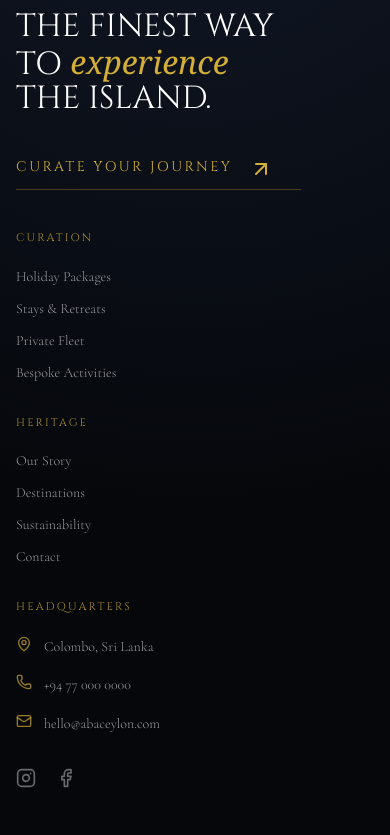
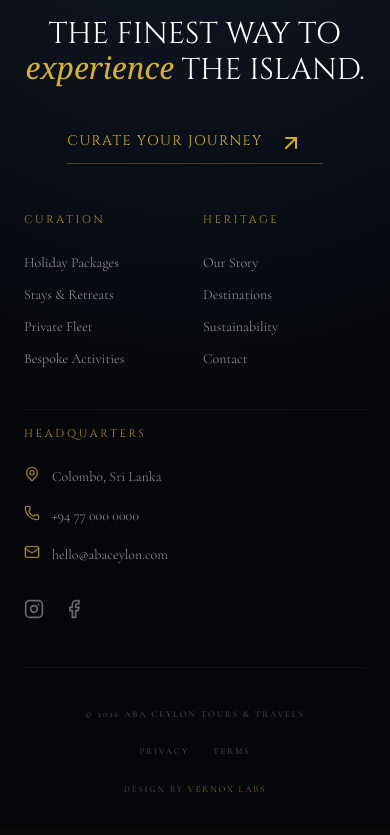
Before and after one commit to Aba-Ceylon/frontend, a Next.js app: page /packages in a window 390 px wide. Shown: the part 3589-4424 px from the top of the page. Built offline with nearby package versions, Linux system fonts and the light colour scheme; no server answers; a web font is replaced by a local one.

Commit message:
ref: minor refactor

```diff
--- a/src/components/layout/Footer.tsx
+++ b/src/components/layout/Footer.tsx
@@ -36,12 +36,11 @@ export default function Footer() {
     gsap.registerPlugin(ScrollTrigger);
 
     const ctx = gsap.context(() => {
-      // Smooth parallax for the big brand text
       gsap.fromTo(
         bigTextRef.current,
-        { y: 50, opacity: 0 },
+        { y: 30, opacity: 0 },
         {
-          y: -20,
+          y: -10,
           opacity: 1,
           ease: "none",
           scrollTrigger: {
@@ -53,19 +52,18 @@ export default function Footer() {
         }
       );
 
-      // Elegant reveal for footer content
       gsap.fromTo(
         "[data-f-reveal]",
-        { opacity: 0, y: 30 },
+        { opacity: 0, y: 20 },
         {
           opacity: 1,
           y: 0,
-          duration: 1.2,
+          duration: 1,
           stagger: 0.1,
-          ease: "expo.out",
+          ease: "power2.out",
           scrollTrigger: {
             trigger: footerRef.current,
-            start: "top 85%",
+            start: "top 90%",
           },
         }
       );
@@ -77,52 +75,54 @@ export default function Footer() {
   return (
     <footer
       ref={footerRef}
-      className="relative overflow-hidden bg-[#05070A] pt-14 md:pt-24 pb-8 text-white/90"
+      className="relative overflow-hidden bg-[#05070A] pt-16 md:pt-24 pb-8 text-white/90"
     >
-      {/* 1. FIXED BACKGROUND TEXT: Uses clamp to prevent "N" clipping and responsive sizing */}
+      {/* 1. BACKGROUND TEXT: Scaled down on mobile to prevent clipping */}
       <div
         ref={bigTextRef}
         className="absolute bottom-[-1%] left-0 w-full pointer-events-none select-none overflow-hidden"
       >
-        <h2 className="font-cinzel text-[18vw] md:text-[16vw] lg:text-[15vw] leading-none text-white/3 whitespace-nowrap text-center uppercase tracking-tight w-full">
+        <h2 className="font-cinzel text-[12vw] md:text-[16vw] lg:text-[15vw] leading-none text-white/[0.03] whitespace-nowrap text-center uppercase tracking-tighter w-full">
           Aba Ceylon
         </h2>
       </div>
 
-      {/* 2. ATMOSPHERIC GRADIENTS */}
       <div className="absolute inset-0 bg-[radial-gradient(circle_at_50%_-10%,#111827_0%,transparent_60%)]" />
 
-      <div className="relative max-w-7xl mx-auto px-4 sm:px-6 lg:px-10">
-        <div className="grid grid-cols-1 lg:grid-cols-12 gap-10 md:gap-12 lg:gap-8 border-b border-white/5 pb-14 md:pb-16">
+      <div className="relative max-w-7xl mx-auto px-6 lg:px-10">
+        <div className="grid grid-cols-1 lg:grid-cols-12 gap-12 lg:gap-8 border-b border-white/5 pb-12 md:pb-16">
 
-          {/* LEFT: Branding & CTA */}
-          <div className="lg:col-span-6 xl:col-span-5" data-f-reveal>
-            <span className="font-cinzel text-[10px] tracking-[0.28em] md:tracking-[0.4em] uppercase text-[#D4AF37] block mb-4 md:mb-6">
+          {/* LEFT: Branding - Centered on mobile, Left on Desktop */}
+          <div className="lg:col-span-6 xl:col-span-5 text-center md:text-left" data-f-reveal>
+            <span className="font-cinzel text-[10px] tracking-[0.3em] md:tracking-[0.4em] uppercase text-[#D4AF37] block mb-4 md:mb-6">
               Establishment of Excellence
             </span>
-            <h3 className="font-cinzel text-[2rem] sm:text-4xl md:text-5xl lg:text-6xl text-white leading-[1.08] mb-7 md:mb-8 wrap-break-word">
-              THE FINEST WAY <br />
-              TO <span className="italic text-[#D4AF37] font-serif lowercase">experience</span> <br />
+            <h3 className="font-cinzel text-3xl sm:text-4xl md:text-5xl lg:text-6xl text-white leading-[1.1] mb-8">
+              THE FINEST WAY <br className="hidden sm:block" />
+              TO <span className="italic text-[#D4AF37] font-serif lowercase">experience</span> <br className="hidden sm:block" />
               THE ISLAND.
             </h3>
 
+            <div className="flex justify-center md:justify-start">
               <Link
                 href="/planner"
-              className="group relative inline-flex items-center gap-4 py-3 md:py-4 pr-8 border-b border-[#D4AF37]/30 hover:border-[#D4AF37] transition-all duration-500"
+                className="group relative inline-flex items-center gap-4 py-3 md:py-4 pr-6 md:pr-8 border-b border-[#D4AF37]/30 hover:border-[#D4AF37] transition-all duration-500"
               >
-              <span className="font-cinzel text-sm sm:text-base md:text-lg text-[#D4AF37] uppercase tracking-[0.18em] sm:tracking-widest">Curate Your Journey</span>
+                <span className="font-cinzel text-sm md:text-lg text-[#D4AF37] uppercase tracking-widest">Curate Your Journey</span>
                 <div className="relative overflow-hidden h-5 w-5">
                   <ArrowUpRight className="text-[#D4AF37] absolute inset-0 transition-transform duration-500 group-hover:translate-x-5 group-hover:-translate-y-5" />
                   <ArrowUpRight className="text-[#D4AF37] absolute inset-0 -translate-x-5 translate-y-5 transition-transform duration-500 group-hover:translate-x-0 group-hover:translate-y-0" />
                 </div>
               </Link>
             </div>
+          </div>
 
-          {/* RIGHT: Directory Links (Responsive Grid) */}
-          <div className="lg:col-span-6 xl:col-span-7 grid grid-cols-1 sm:grid-cols-2 md:grid-cols-3 gap-8 md:gap-8">
+          {/* RIGHT: Responsive Link Directory */}
+          <div className="lg:col-span-6 xl:col-span-7">
+            <div className="grid grid-cols-2 md:grid-cols-3 gap-y-10 gap-x-4 md:gap-8">
               {footerLinks.map((group) => (
-              <div key={group.title} data-f-reveal>
-                <h4 className="font-cinzel text-[11px] tracking-[0.2em] uppercase text-[#D4AF37]/80 mb-5 md:mb-8">
+                <div key={group.title} data-f-reveal className="col-span-1">
+                  <h4 className="font-cinzel text-[11px] tracking-[0.25em] uppercase text-[#D4AF37]/80 mb-6 md:mb-8">
                     {group.title}
                   </h4>
                   <ul className="space-y-3 md:space-y-4">
@@ -132,7 +132,7 @@ export default function Footer() {
                           href={link.href}
                           className="text-sm font-light text-white/60 hover:text-[#D4AF37] transition-colors duration-300 flex items-center group/link"
                         >
-                        <span className="w-0 group-hover/link:w-3 h-px bg-[#D4AF37] mr-0 group-hover/link:mr-2 transition-all duration-300" />
+                          <span className="w-0 group-hover/link:w-3 h-[1px] bg-[#D4AF37] mr-0 group-hover/link:mr-2 transition-all duration-300" />
                           {link.label}
                         </Link>
                       </li>
@@ -141,15 +141,17 @@ export default function Footer() {
                 </div>
               ))}
 
-            {/* Contact Info */}
-            <div data-f-reveal>
-              <h4 className="font-cinzel text-[11px] tracking-[0.2em] uppercase text-[#D4AF37]/80 mb-5 md:mb-8">
+              {/* Headquarters - Full width on smallest mobile to prevent email clipping */}
+              <div data-f-reveal className="col-span-2 md:col-span-1 pt-4 md:pt-0 border-t border-white/5 md:border-none">
+                <h4 className="font-cinzel text-[11px] tracking-[0.25em] uppercase text-[#D4AF37]/80 mb-6 md:mb-8">
                   Headquarters
                 </h4>
                 <address className="not-italic text-sm font-light space-y-4 leading-relaxed text-white/60">
                   <p className="flex gap-3 items-start"><MapPin size={16} className="shrink-0 text-[#D4AF37]/70" /> Colombo, Sri Lanka</p>
                   <p className="flex gap-3 items-start"><Phone size={16} className="shrink-0 text-[#D4AF37]/70" /> +94 77 000 0000</p>
-                <p className="flex gap-3 items-start"><Mail size={16} className="shrink-0 text-[#D4AF37]/70" /> hello@abaceylon.com</p>
+                  <p className="flex gap-3 items-start break-all md:break-normal">
+                    <Mail size={16} className="shrink-0 text-[#D4AF37]/70" /> hello@abaceylon.com
+                  </p>
                 </address>
 
                 <div className="flex gap-5 mt-8">
@@ -159,19 +161,20 @@ export default function Footer() {
               </div>
             </div>
           </div>
+        </div>
 
-        {/* BOTTOM BAR: Minimalist & Clean */}
-        <div className="mt-10 flex flex-col md:flex-row justify-between items-start md:items-center gap-5 md:gap-6" data-f-reveal>
-          <div className="text-[9px] md:text-[10px] tracking-[0.12em] md:tracking-[0.2em] uppercase text-white/30">
+        {/* BOTTOM BAR: Responsive Stacking */}
+        <div className="mt-10 flex flex-col md:flex-row justify-between items-center gap-6 text-center" data-f-reveal>
+          <div className="text-[9px] md:text-[10px] tracking-[0.2em] uppercase text-white/30">
             © {year} Aba Ceylon Tours & Travels
           </div>
 
-          <div className="flex flex-wrap gap-x-6 gap-y-2 text-[9px] md:text-[10px] tracking-[0.12em] md:tracking-[0.2em] uppercase text-white/30">
+          <div className="flex gap-6 md:gap-8 text-[9px] md:text-[10px] tracking-[0.2em] uppercase text-white/30">
             <Link href="/privacy" className="hover:text-white transition-colors">Privacy</Link>
             <Link href="/terms" className="hover:text-white transition-colors">Terms</Link>
           </div>
 
-          <div className="text-[9px] md:text-[10px] tracking-[0.12em] md:tracking-[0.2em] uppercase text-white/30">
+          <div className="text-[9px] md:text-[10px] tracking-[0.2em] uppercase text-white/30">
             Design by <a href="https://vernoxlabs.com" className="text-[#D4AF37]/60 hover:text-[#D4AF37] transition-colors">Vernox Labs</a>
           </div>
         </div>
```
Lines whose indentation alone changed are shown as unchanged.
